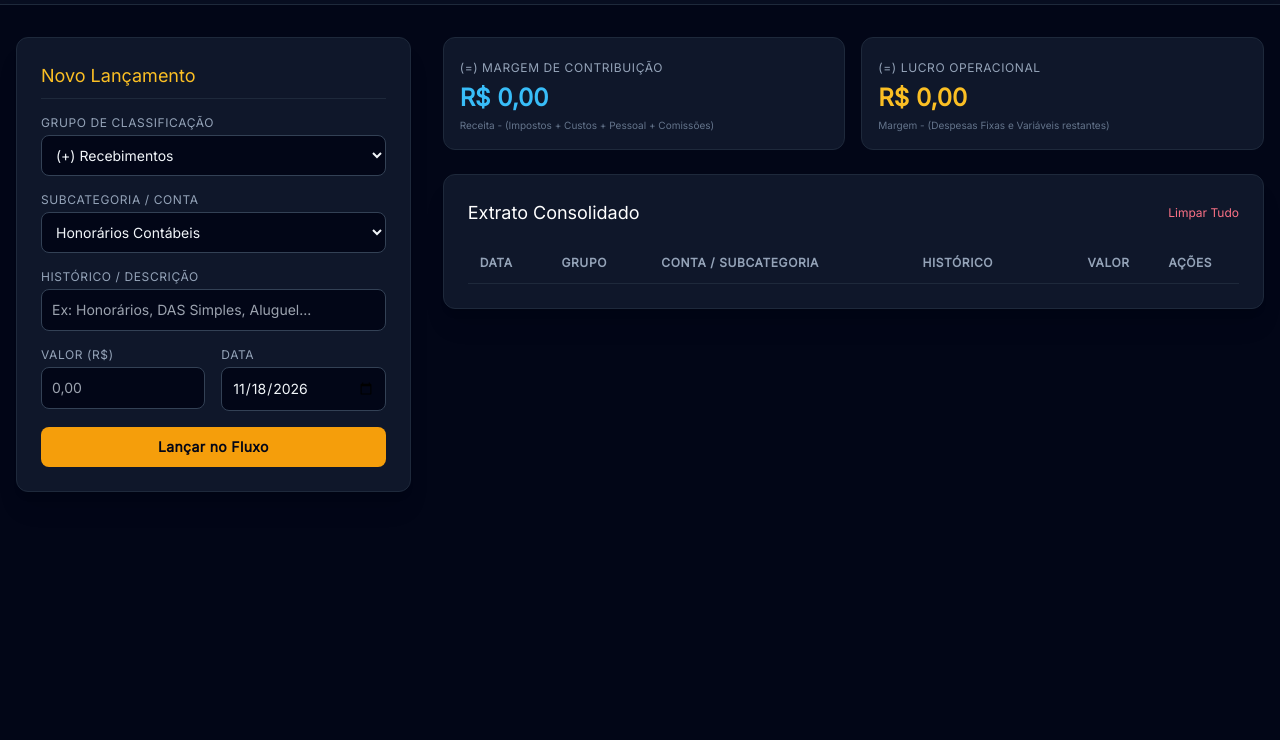
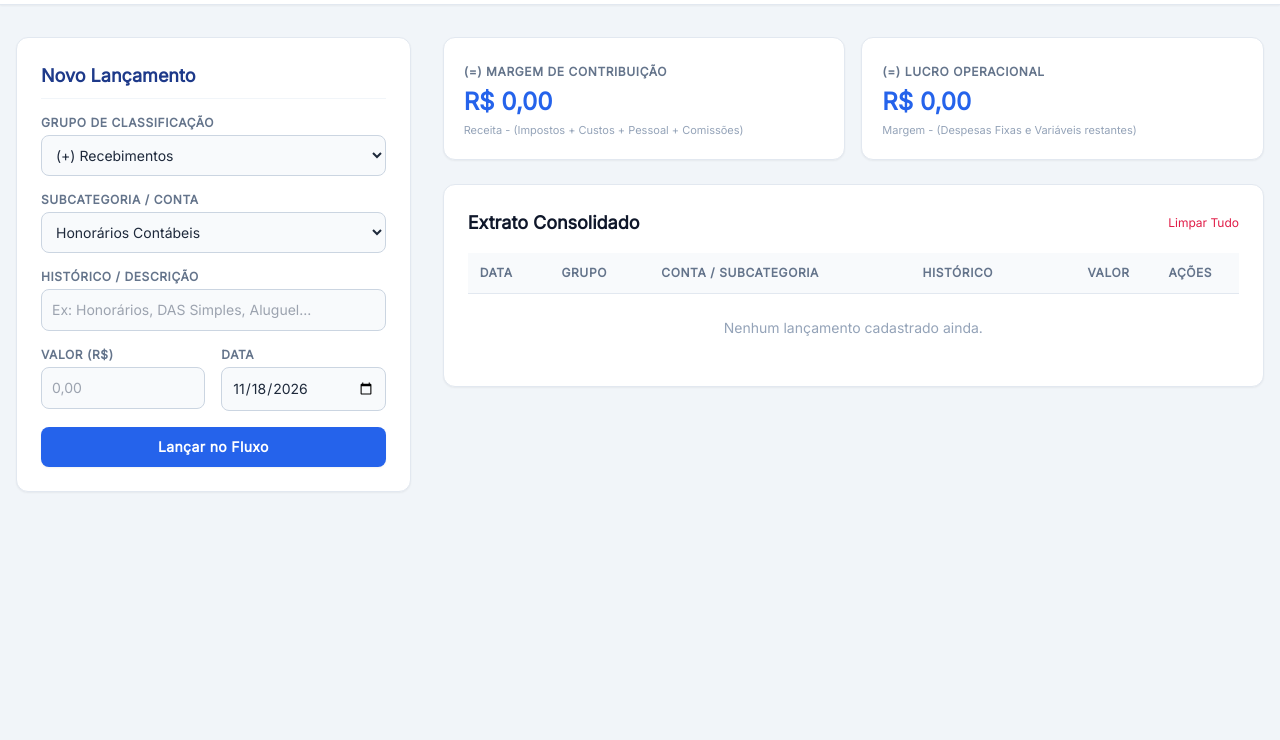
Before and after one commit to 60838269346/AMF-FLUXO-DE-CAIXA-, a plain HTML site: page index.html in a window 1280 px wide. Shown: the part 60-800 px from the top of the page. Drawn offline with nearby package versions, Linux system fonts and the light colour scheme.

Commit message:
Update index.html

```diff
--- a/index.html
+++ b/index.html
@@ -10,18 +10,18 @@
         body { font-family: 'Inter', sans-serif; }
     </style>
 </head>
-<body class="bg-slate-950 text-slate-100 min-h-screen">
+<body class="bg-slate-100 text-slate-800 min-h-screen">
 
     <!-- Header -->
-    <header class="border-b border-slate-800 bg-slate-900/50 backdrop-blur sticky top-0 z-50">
+    <header class="border-b border-slate-200 bg-white shadow-sm sticky top-0 z-50">
         <div class="max-w-7xl mx-auto px-4 py-4 flex justify-between items-center">
             <div class="flex items-center space-x-3">
-                <div class="bg-amber-500 text-slate-950 font-bold px-3 py-1.5 rounded text-sm tracking-wider">AMF</div>
-                <h1 class="text-xl font-semibold tracking-tight text-white">Fluxo de Caixa & DRE Gerencial</h1>
+                <div class="bg-blue-600 text-white font-bold px-3 py-1.5 rounded text-sm tracking-wider shadow-sm">AMF</div>
+                <h1 class="text-xl font-semibold tracking-tight text-slate-900">Fluxo de Caixa & DRE Gerencial</h1>
             </div>
             <div class="flex items-center space-x-4">
-                <span id="statusSync" class="text-xs text-amber-400 font-medium">Modo Local (Offline)</span>
-                <button onclick="configurarJSONBin()" class="bg-slate-800 hover:bg-slate-700 text-slate-200 text-xs px-3 py-1.5 rounded border border-slate-700 transition-colors">
+                <span id="statusSync" class="text-xs text-amber-600 font-medium bg-amber-50 px-2.5 py-1 rounded-full border border-amber-200">Modo Local (Offline)</span>
+                <button onclick="configurarJSONBin()" class="bg-slate-100 hover:bg-slate-200 text-slate-700 text-xs px-3 py-1.5 rounded border border-slate-300 font-medium transition-colors">
                     Configurar JSONBin
                 </button>
             </div>
@@ -32,13 +32,13 @@
     <main class="max-w-7xl mx-auto px-4 py-8 grid grid-cols-1 lg:grid-cols-3 gap-8">
 
         <!-- Formulário de Lançamento -->
-        <section class="bg-slate-900 border border-slate-800 rounded-xl p-6 shadow-xl h-fit">
-            <h2 class="text-lg font-medium text-amber-400 mb-4 pb-2 border-b border-slate-800">Novo Lançamento</h2>
+        <section class="bg-white border border-slate-200 rounded-xl p-6 shadow-sm h-fit">
+            <h2 class="text-lg font-semibold text-blue-900 mb-4 pb-2 border-b border-slate-100">Novo Lançamento</h2>
 
             <form id="formLancamento" class="space-y-4">
                 <div>
-                    <label class="block text-xs uppercase tracking-wider text-slate-400 mb-1">Grupo de Classificação</label>
-                    <select id="tipo" class="w-full bg-slate-950 border border-slate-700 rounded-lg p-2.5 text-sm focus:border-amber-500 focus:outline-none" onchange="atualizarSubcategorias()" required>
+                    <label class="block text-xs uppercase tracking-wider text-slate-500 font-semibold mb-1">Grupo de Classificação</label>
+                    <select id="tipo" class="w-full bg-slate-50 border border-slate-300 rounded-lg p-2.5 text-sm focus:border-blue-500 focus:ring-1 focus:ring-blue-500 focus:outline-none text-slate-800" onchange="atualizarSubcategorias()" required>
                         <option value="Recebimento">(+) Recebimentos</option>
                         <option value="Imposto">(-) Impostos</option>
                         <option value="Custo Direto">(-) Custo Direto</option>
@@ -51,29 +51,29 @@
                 </div>
 
                 <div>
-                    <label class="block text-xs uppercase tracking-wider text-slate-400 mb-1">Subcategoria / Conta</label>
-                    <select id="subcategoria" class="w-full bg-slate-950 border border-slate-700 rounded-lg p-2.5 text-sm focus:border-amber-500 focus:outline-none" required>
+                    <label class="block text-xs uppercase tracking-wider text-slate-500 font-semibold mb-1">Subcategoria / Conta</label>
+                    <select id="subcategoria" class="w-full bg-slate-50 border border-slate-300 rounded-lg p-2.5 text-sm focus:border-blue-500 focus:ring-1 focus:ring-blue-500 focus:outline-none text-slate-800" required>
                         <!-- Preenchido dinamicamente via JS -->
                     </select>
                 </div>
 
                 <div>
-                    <label class="block text-xs uppercase tracking-wider text-slate-400 mb-1">Histórico / Descrição</label>
-                    <input type="text" id="descricao" placeholder="Ex: Honorários, DAS Simples, Aluguel..." class="w-full bg-slate-950 border border-slate-700 rounded-lg p-2.5 text-sm focus:border-amber-500 focus:outline-none" required>
+                    <label class="block text-xs uppercase tracking-wider text-slate-500 font-semibold mb-1">Histórico / Descrição</label>
+                    <input type="text" id="descricao" placeholder="Ex: Honorários, DAS Simples, Aluguel..." class="w-full bg-slate-50 border border-slate-300 rounded-lg p-2.5 text-sm focus:border-blue-500 focus:ring-1 focus:ring-blue-500 focus:outline-none text-slate-800" required>
                 </div>
 
                 <div class="grid grid-cols-2 gap-4">
                     <div>
-                        <label class="block text-xs uppercase tracking-wider text-slate-400 mb-1">Valor (R$)</label>
-                        <input type="number" step="0.01" id="valor" placeholder="0,00" class="w-full bg-slate-950 border border-slate-700 rounded-lg p-2.5 text-sm focus:border-amber-500 focus:outline-none" required>
+                        <label class="block text-xs uppercase tracking-wider text-slate-500 font-semibold mb-1">Valor (R$)</label>
+                        <input type="number" step="0.01" id="valor" placeholder="0,00" class="w-full bg-slate-50 border border-slate-300 rounded-lg p-2.5 text-sm focus:border-blue-500 focus:ring-1 focus:ring-blue-500 focus:outline-none text-slate-800" required>
                     </div>
                     <div>
-                        <label class="block text-xs uppercase tracking-wider text-slate-400 mb-1">Data</label>
-                        <input type="date" id="data" class="w-full bg-slate-950 border border-slate-700 rounded-lg p-2.5 text-sm focus:border-amber-500 focus:outline-none" required>
+                        <label class="block text-xs uppercase tracking-wider text-slate-500 font-semibold mb-1">Data</label>
+                        <input type="date" id="data" class="w-full bg-slate-50 border border-slate-300 rounded-lg p-2.5 text-sm focus:border-blue-500 focus:ring-1 focus:ring-blue-500 focus:outline-none text-slate-800" required>
                     </div>
                 </div>
 
-                <button type="submit" class="w-full bg-amber-500 hover:bg-amber-400 text-slate-950 font-semibold py-2.5 rounded-lg transition-colors text-sm tracking-wide mt-2">
+                <button type="submit" class="w-full bg-blue-600 hover:bg-blue-700 text-white font-semibold py-2.5 rounded-lg transition-colors text-sm tracking-wide shadow-sm mt-2">
                     Lançar no Fluxo
                 </button>
             </form>
@@ -84,29 +84,28 @@
 
             <!-- Cards de Indicadores (DRE Gerencial) -->
             <div class="grid grid-cols-1 md:grid-cols-2 gap-4">
-                <div class="bg-slate-900 border border-slate-800 p-4 rounded-xl">
-                    <span class="text-xs text-slate-400 uppercase tracking-wider">(=) Margem de Contribuição</span>
-                    <p id="cardMargem" class="text-2xl font-semibold text-sky-400 mt-1">R$ 0,00</p>
-                    <p class="text-[10px] text-slate-500 mt-1">Receita - (Impostos + Custos + Pessoal + Comissões)</p>
+                <div class="bg-white border border-slate-200 p-5 rounded-xl shadow-sm">
+                    <span class="text-xs text-slate-500 uppercase tracking-wider font-semibold">(=) Margem de Contribuição</span>
+                    <p id="cardMargem" class="text-2xl font-bold text-blue-600 mt-1">R$ 0,00</p>
+                    <p class="text-[11px] text-slate-400 mt-1">Receita - (Impostos + Custos + Pessoal + Comissões)</p>
                 </div>
-                <div class="bg-slate-900 border border-slate-800 p-4 rounded-xl">
-                    <span class="text-xs text-slate-400 uppercase tracking-wider">(=) Lucro Operacional</span>
-                    <p id="cardLucro" class="text-2xl font-semibold text-amber-400 mt-1">R$ 0,00</p>
-                    <p class="text-[10px] text-slate-500 mt-1">Margem - (Despesas Fixas e Variáveis restantes)</p>
+                <div class="bg-white border border-slate-200 p-5 rounded-xl shadow-sm">
+                    <span class="text-xs text-slate-500 uppercase tracking-wider font-semibold">(=) Lucro Operacional</span>
+                    <p id="cardLucro" class="text-2xl font-bold text-slate-800 mt-1">R$ 0,00</p>
+                    <p class="text-[11px] text-slate-400 mt-1">Margem - (Despesas Fixas e Variáveis restantes)</p>
                 </div>
             </div>
 
             <!-- Tabela de Lançamentos -->
-            <div class="bg-slate-900 border border-slate-800 rounded-xl p-6 shadow-xl overflow-hidden">
+            <div class="bg-white border border-slate-200 rounded-xl p-6 shadow-sm overflow-hidden">
                 <div class="flex justify-between items-center mb-4">
-                    <h2 class="text-lg font-medium text-white">Extrato Consolidado</h2>
-                    <button onclick="limparDados()" class="text-xs text-rose-400 hover:underline">Limpar Tudo</button>
+                    <h2 class="text-lg font-semibold text-slate-900">Extrato Consolidado</h2>
+                    <button onclick="limparDados()" class="text-xs text-rose-600 hover:underline font-medium">Limpar Tudo</button>
                 </div>
-
                 <div class="overflow-x-auto">
                     <table class="w-full text-left border-collapse text-sm">
                         <thead>
-                            <tr class="border-b border-slate-800 text-slate-400 text-xs uppercase tracking-wider">
+                            <tr class="border-b border-slate-200 text-slate-500 text-xs uppercase tracking-wider bg-slate-50">
                                 <th class="py-3 px-3">Data</th>
                                 <th class="py-3 px-3">Grupo</th>
                                 <th class="py-3 px-3">Conta / Subcategoria</th>
@@ -115,7 +114,7 @@
                                 <th class="py-3 px-3 text-center">Ações</th>
                             </tr>
                         </thead>
-                        <tbody id="tabelaLancamentos" class="divide-y divide-slate-800/60">
+                        <tbody id="tabelaLancamentos" class="divide-y divide-slate-100">
                             <!-- Inserido dinamicamente -->
                         </tbody>
                     </table>
@@ -123,7 +122,6 @@
             </div>
 
         </section>
-
     </main>
 
     <script>
@@ -142,6 +140,10 @@
         let jsonbinApiKey = localStorage.getItem('amf_jsonbin_key') || '';
         let jsonbinBinId = localStorage.getItem('amf_jsonbin_bin') || '';
 
+        document.getElementById('data').valueAsDate = new Date();
+        atualizarSubcategorias();
+        renderizar();
+
         function formatarMoeda(valor) {
             return Number(valor).toLocaleString('pt-BR', { style: 'currency', currency: 'BRL' });
         }
@@ -150,7 +152,6 @@
             const tipoSelect = document.getElementById('tipo').value;
             const subcatSelect = document.getElementById('subcategoria');
             subcatSelect.innerHTML = '';
-
             subcategoriasMap[tipoSelect].forEach(sub => {
                 const option = document.createElement('option');
                 option.value = sub;
@@ -179,9 +180,7 @@
                 document.getElementById('statusSync').textContent = "Modo Local (Offline)";
                 return;
             }
-
             document.getElementById('statusSync').textContent = "Sincronizando...";
-
             try {
                 const resposta = await fetch(`https://api.jsonbin.io/v3/b/${jsonbinBinId}/latest`, {
                     headers: { 'X-Master-Key': jsonbinApiKey }
@@ -203,9 +202,7 @@
 
         async function salvarNaNuven() {
             localStorage.setItem('amf_lancamentos', JSON.stringify(lancamentos));
-
             if (!jsonbinApiKey || !jsonbinBinId) return;
-
             try {
                 await fetch(`https://api.jsonbin.io/v3/b/${jsonbinBinId}`, {
                     method: 'PUT',
@@ -224,7 +221,6 @@
 
         document.getElementById('formLancamento').addEventListener('submit', async function(e) {
             e.preventDefault();
-
             const novo = {
                 id: Date.now(),
                 tipo: document.getElementById('tipo').value,
@@ -233,7 +229,6 @@
                 valor: parseFloat(document.getElementById('valor').value),
                 data: document.getElementById('data').value
             };
-
             lancamentos.push(novo);
             await salvarNaNuven();
             renderizar();
@@ -260,17 +255,10 @@
             const tbody = document.getElementById('tabelaLancamentos');
             tbody.innerHTML = '';
 
-            let receitas = 0;
-            let impostos = 0;
-            let custoDireto = 0;
-            let despesaPessoal = 0;
-            let comissoes = 0;
-            let despComercial = 0;
-            let despAdm = 0;
-            let outrasDespesas = 0;
+            let receitas = 0, impostos = 0, custoDireto = 0, despesaPessoal = 0, comissoes = 0, despComercial = 0, despAdm = 0, outrasDespesas = 0;
 
             if (lancamentos.length === 0) {
-                tbody.innerHTML = `<tr><td colspan="6" class="py-6 text-center text-slate-500">Nenhum lançamento cadastrado ainda.</td></tr>`;
+                tbody.innerHTML = `<tr><td colspan="6" class="py-6 text-center text-slate-400">Nenhum lançamento cadastrado ainda.</td></tr>`;
             }
 
             const listaOrdenada = [...lancamentos].sort((a,b) => new Date(b.data) - new Date(a.data));
@@ -286,44 +274,32 @@
                 else if (l.tipo === 'Outras Despesas') outrasDespesas += l.valor;
 
                 const tr = document.createElement('tr');
-                tr.className = "hover:bg-slate-800/40 transition-colors";
+                tr.className = "hover:bg-slate-50 transition-colors";
 
-                const isReceita = l.tipo === 'Recebimento';
-                const corValor = isReceita ? 'text-emerald-400' : 'text-rose-400';
-                const sinal = isReceita ? '+' : '-';
-                const [ano, mes, dia] = l.data.split('-');
-                const dataFormatada = `${dia}/${mes}/${ano}`;
+                const corValor = l.tipo === 'Recebimento' ? 'text-emerald-600 font-medium' : 'text-slate-700';
+                const sinal = l.tipo === 'Recebimento' ? '+' : '-';
 
                 tr.innerHTML = `
-                    <td class="py-3 px-3 text-slate-300 text-xs">${dataFormatada}</td>
-                    <td class="py-3 px-3 font-medium text-xs">
-                        <span class="px-2 py-1 rounded text-[10px] uppercase font-bold ${isReceita ? 'bg-emerald-950 text-emerald-400 border border-emerald-800/50' : 'bg-rose-950 text-rose-400 border border-rose-800/50'}">
-                            ${l.tipo}
-                        </span>
-                    </td>
-                    <td class="py-3 px-3 text-slate-300 text-xs">${l.subcategoria}</td>
-                    <td class="py-3 px-3 text-slate-300 text-xs">${l.descricao}</td>
-                    <td class="py-3 px-3 text-right font-semibold ${corValor} text-xs">${sinal} ${formatarMoeda(l.valor)}</td>
+                    <td class="py-3 px-3 text-slate-600">${new Date(l.data + 'T00:00:00').toLocaleDateString('pt-BR')}</td>
+                    <td class="py-3 px-3 text-slate-800 font-medium">${l.tipo}</td>
+                    <td class="py-3 px-3 text-slate-600">${l.subcategoria}</td>
+                    <td class="py-3 px-3 text-slate-600">${l.descricao}</td>
+                    <td class="py-3 px-3 text-right ${corValor}">${sinal} ${formatarMoeda(l.valor)}</td>
                     <td class="py-3 px-3 text-center">
-                        <button onclick="excluirLancamento(${l.id})" class="text-slate-500 hover:text-rose-400 text-xs">Excluir</button>
+                        <button onclick="excluirLancamento(${l.id})" class="text-rose-500 hover:text-rose-700 text-xs font-medium">Excluir</button>
                     </td>
                 `;
                 tbody.appendChild(tr);
             });
 
-            const margemContribuicao = receitas - (impostos + custoDireto + despesaPessoal + comissoes);
-            const lucroOperacional = margemContribuicao - (despComercial + despAdm + outrasDespesas);
+            const margem = receitas - (impostos + custoDireto + despesaPessoal + comissoes);
+            const lucro = margem - (despComercial + despAdm + outrasDespesas);
 
-            document.getElementById('cardMargem').textContent = formatarMoeda(margemContribuicao);
-            document.getElementById('cardLucro').textContent = formatarMoeda(lucroOperacional);
-
-            document.getElementById('cardMargem').className = `text-2xl font-semibold mt-1 ${margemContribuicao >= 0 ? 'text-sky-400' : 'text-rose-400'}`;
-            document.getElementById('cardLucro').className = `text-2xl font-semibold mt-1 ${lucroOperacional >= 0 ? 'text-emerald-400' : 'text-rose-400'}`;
+            document.getElementById('cardMargem').textContent = formatarMoeda(margem);
+            const elLucro = document.getElementById('cardLucro');
+            elLucro.textContent = formatarMoeda(lucro);
+            elLucro.className = `text-2xl font-bold mt-1 ${lucro >= 0 ? 'text-blue-600' : 'text-rose-600'}`;
         }
-
-        document.getElementById('data').valueAsDate = new Date();
-        atualizarSubcategorias();
-        sincronizarComNuvem();
     </script>
 </body>
 </html>
```
